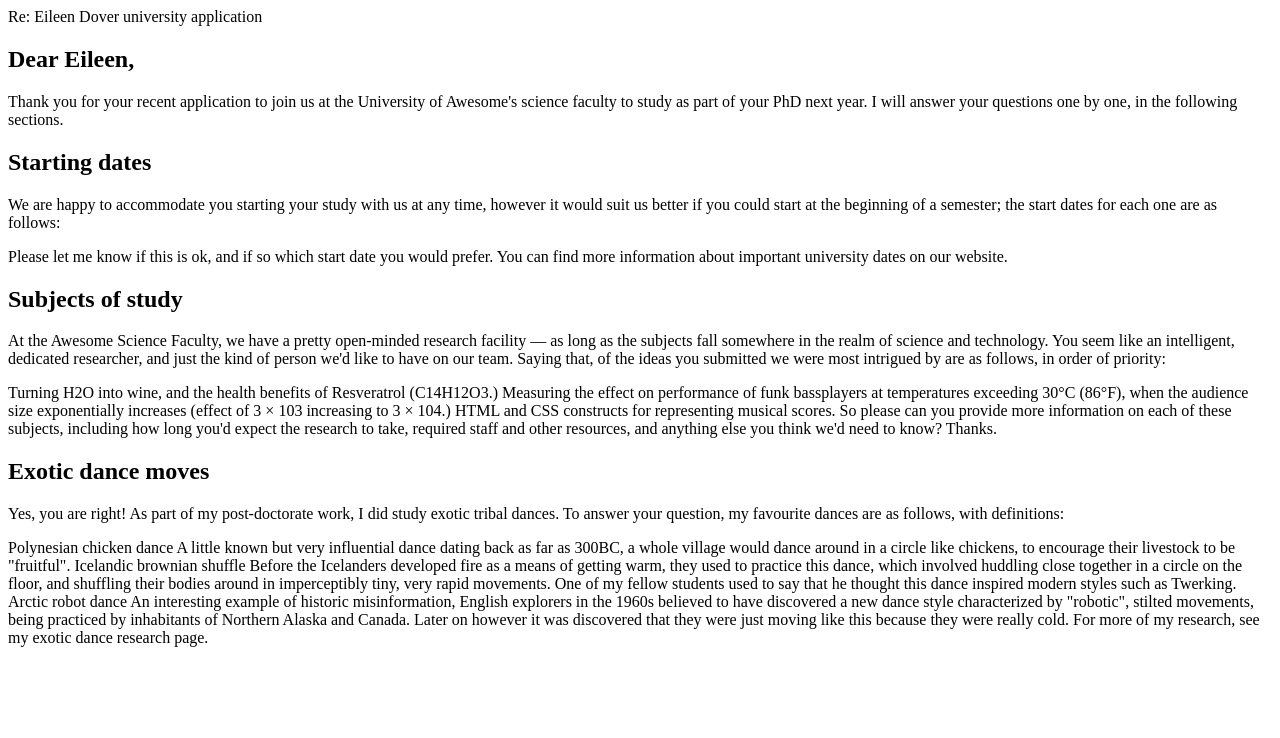
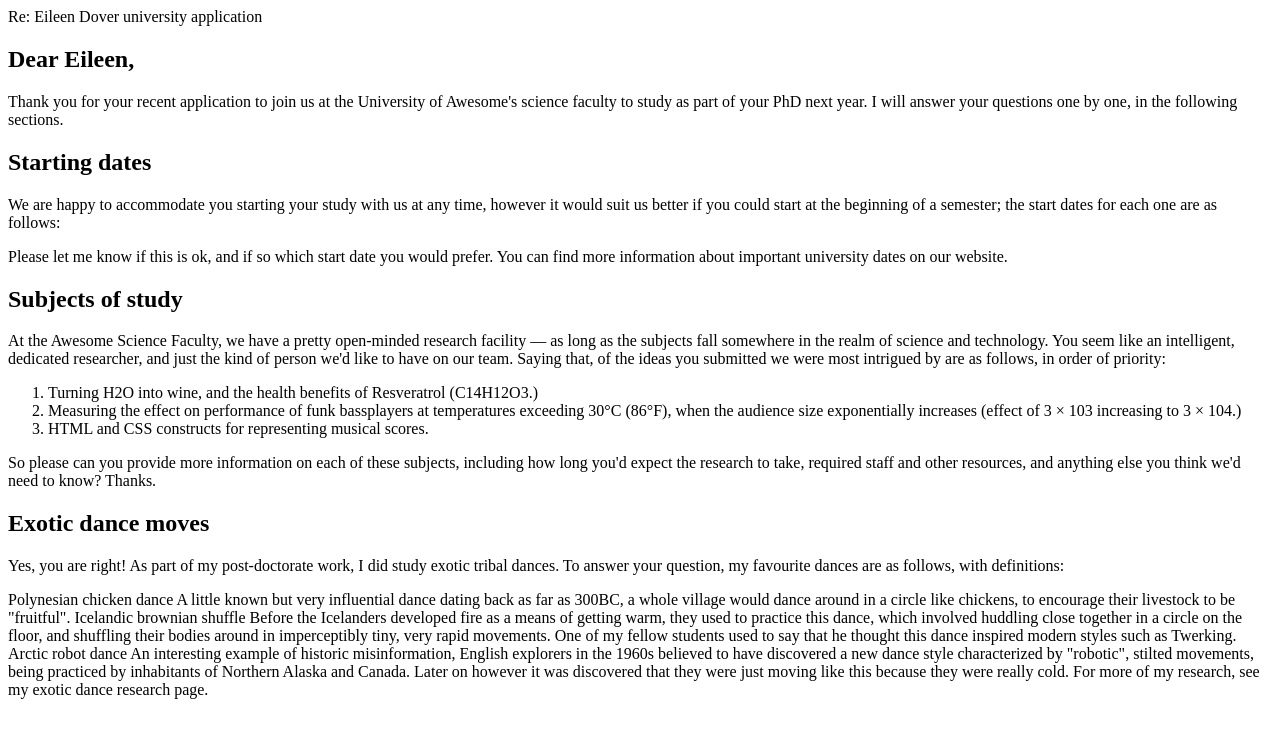
Before and after one commit to Khayendi/letter-assessment, a plain HTML site: page index.html in a window 1280 px wide. Drawn offline with Linux system fonts and the light colour scheme.

Commit message:
letter edit

```diff
--- a/index.html
+++ b/index.html
@@ -21,9 +21,11 @@
     <h2>Subjects of study</h2>
    <p> At the Awesome Science Faculty, we have a pretty open-minded research facility — as long as the subjects fall somewhere in the realm of science and technology. You seem like an intelligent, dedicated researcher, and just the kind of person we'd like to have on our team. Saying that, of the ideas you submitted we were most intrigued by are as follows, in order of priority:</p>
 
-    Turning H2O into wine, and the health benefits of Resveratrol (C14H12O3.)
-    Measuring the effect on performance of funk bassplayers at temperatures exceeding 30°C (86°F), when the audience size exponentially increases (effect of 3 × 103 increasing to 3 × 104.)
-    HTML and CSS constructs for representing musical scores.
+   <ol>
+       <li>Turning H2O into wine, and the health benefits of Resveratrol (C14H12O3.)</li>
+        <li>Measuring the effect on performance of funk bassplayers at temperatures exceeding 30°C (86°F), when the audience size exponentially increases (effect of 3 × 103 increasing to 3 × 104.)</li>
+        <li>HTML and CSS constructs for representing musical scores.</li>
+    </ol>
 
     So please can you provide more information on each of these subjects, including how long you'd expect the research to take, required staff and other resources, and anything else you think we'd need to know? Thanks.</p>
 
```
